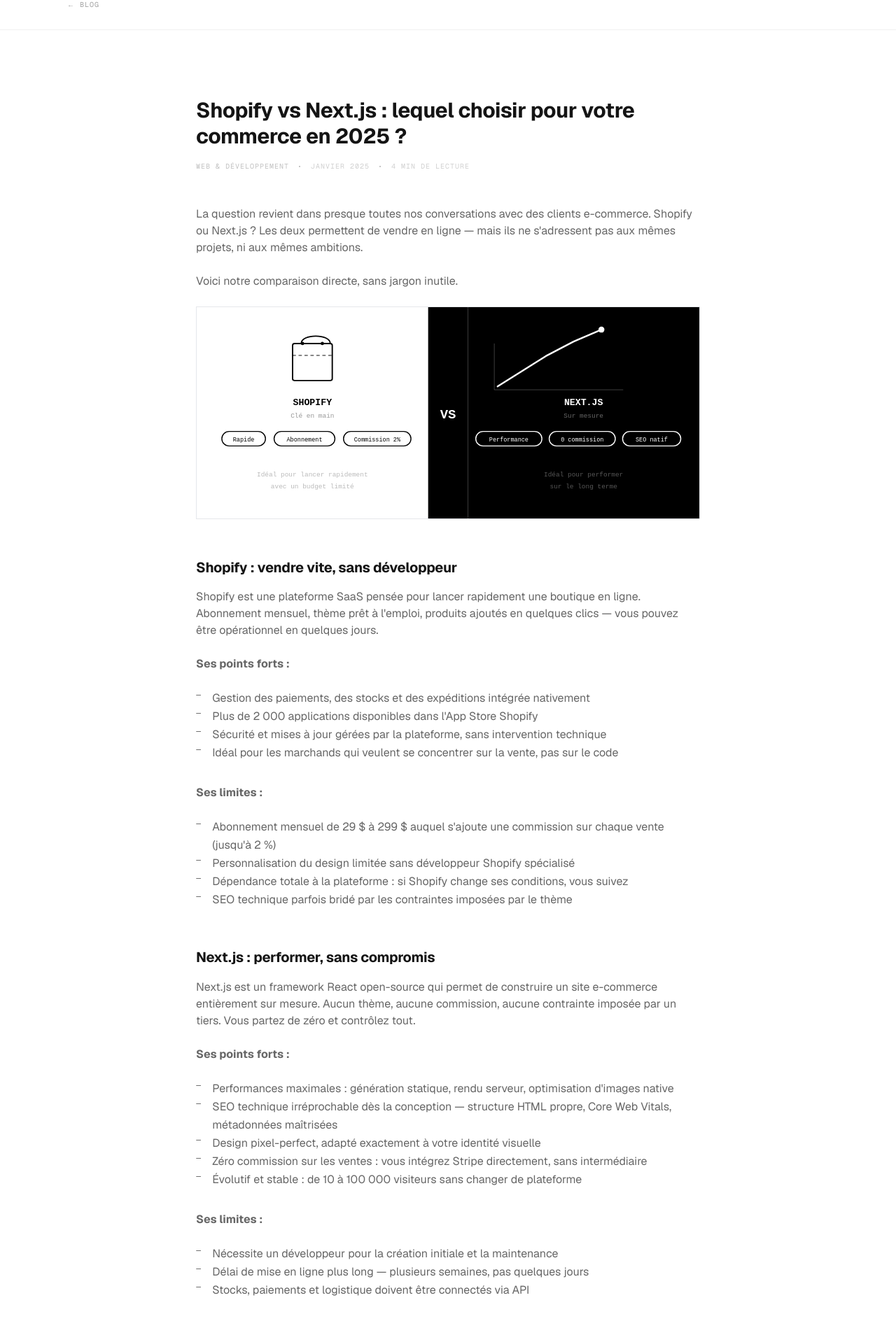
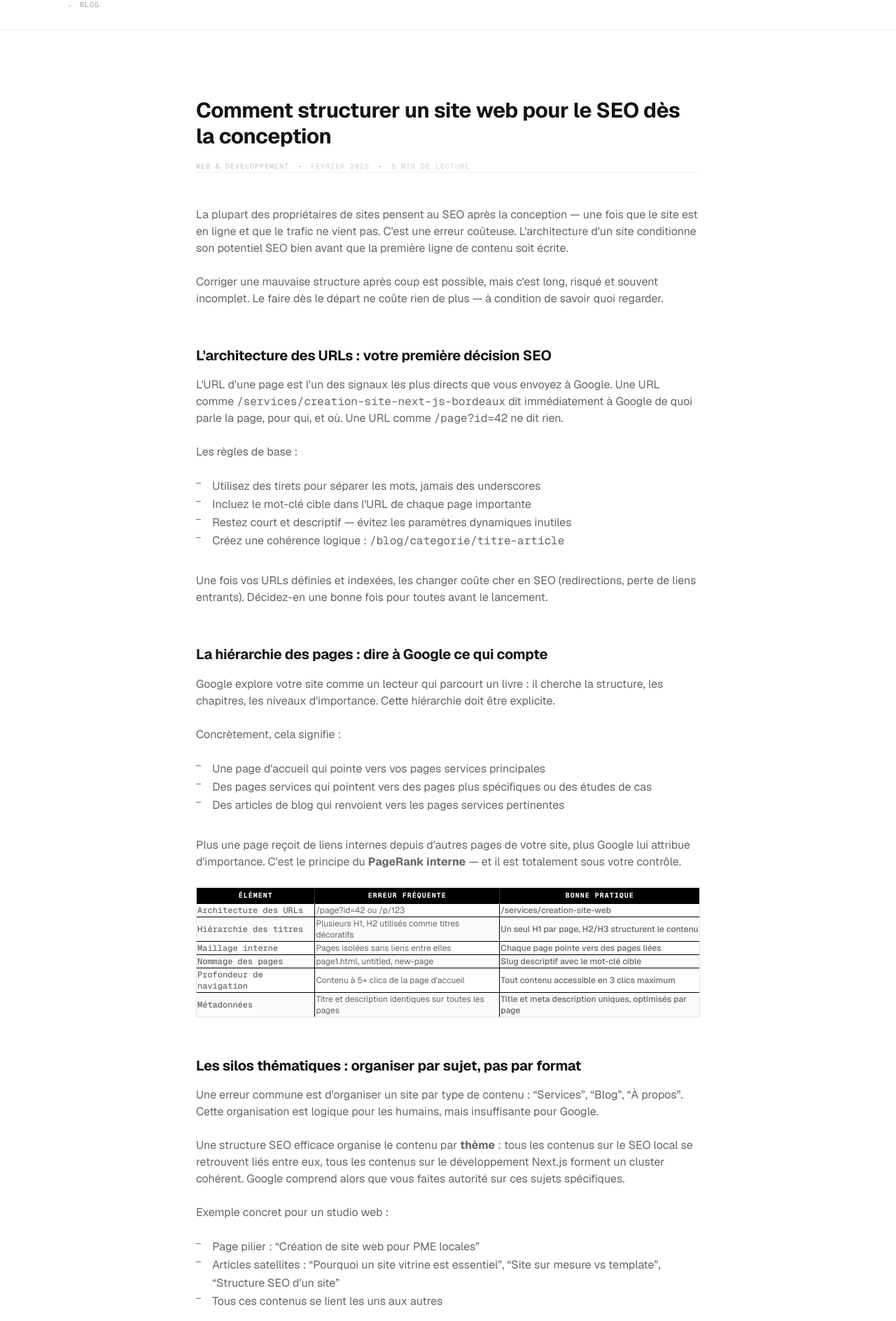
Before and after one commit to loanrmb/torquemade-v2, a Next.js app: page /blog/structurer-site-web-seo-conception in a window 1280 px wide. Shown: the part 120-2008 px from the top of the page at 70% size. Built offline with nearby package versions, Linux system fonts and the light colour scheme.

Commit message:
Update page.mdx

```diff
--- a/app/blog/(articles)/structurer-site-web-seo-conception/page.mdx
+++ b/app/blog/(articles)/structurer-site-web-seo-conception/page.mdx
@@ -1,202 +1,124 @@
 export const metadata = {
-  title: 'Shopify vs Next.js : lequel choisir pour votre commerce en 2025 ?',
-  description: 'Shopify ou Next.js pour votre e-commerce ? Nous comparons les deux solutions pour vous aider à faire le bon choix selon votre projet et vos ambitions.',
+  title: 'Comment structurer un site web pour le SEO dès la conception',
+  description: 'L\'architecture d\'un site web conditionne son SEO bien avant que le premier mot de contenu soit écrit. Voici comment l\'aborder correctement dès le départ.',
 }
 
-export function IllustrationComparaison() {
+export function TableStructure() {
+  const rows = [
+    { element: 'Architecture des URLs', mauvaise: '/page?id=42 ou /p/123', bonne: '/services/creation-site-web' },
+    { element: 'Hiérarchie des titres', mauvaise: 'Plusieurs H1, H2 utilisés comme titres décoratifs', bonne: 'Un seul H1 par page, H2/H3 structurent le contenu' },
+    { element: 'Maillage interne', mauvaise: 'Pages isolées sans liens entre elles', bonne: 'Chaque page pointe vers des pages liées' },
+    { element: 'Nommage des pages', mauvaise: 'page1.html, untitled, new-page', bonne: 'Slug descriptif avec le mot-clé cible' },
+    { element: 'Profondeur de navigation', mauvaise: 'Contenu à 5+ clics de la page d\'accueil', bonne: 'Tout contenu accessible en 3 clics maximum' },
+    { element: 'Métadonnées', mauvaise: 'Titre et description identiques sur toutes les pages', bonne: 'Title et meta description uniques, optimisés par page' },
+  ]
   return (
-    <div className="my-12 overflow-hidden border border-black">
-      <svg viewBox="0 0 760 320" xmlns="http://www.w3.org/2000/svg" className="block w-full">
-
-        {/* === SHOPIFY — panneau gauche === */}
-        <rect x="0" y="0" width="350" height="320" fill="white"/>
-
-        {/* Icône sac de shopping */}
-        <rect x="145" y="55" width="60" height="56" rx="3" fill="none" stroke="black" strokeWidth="2"/>
-        <path d="M158 55 C158 40 202 40 202 55" fill="none" stroke="black" strokeWidth="2"/>
-        <line x1="145" y1="73" x2="205" y2="73" stroke="black" strokeWidth="1" strokeDasharray="5,4"/>
-        <circle cx="160" cy="55" r="2.5" fill="black"/>
-        <circle cx="190" cy="55" r="2.5" fill="black"/>
-
-        {/* Label */}
-        <text x="175" y="148" textAnchor="middle" fontFamily="'Courier New', monospace" fontSize="14" fontWeight="bold" fill="black">SHOPIFY</text>
-        <text x="175" y="167" textAnchor="middle" fontFamily="'Courier New', monospace" fontSize="10" fill="#999">Clé en main</text>
-
-        {/* Tags */}
-        <rect x="38" y="188" width="66" height="22" rx="11" fill="none" stroke="black" strokeWidth="1.5"/>
-        <text x="71" y="203" textAnchor="middle" fontFamily="'Courier New', monospace" fontSize="9" fill="black">Rapide</text>
-
-        <rect x="117" y="188" width="92" height="22" rx="11" fill="none" stroke="black" strokeWidth="1.5"/>
-        <text x="163" y="203" textAnchor="middle" fontFamily="'Courier New', monospace" fontSize="9" fill="black">Abonnement</text>
-
-        <rect x="222" y="188" width="102" height="22" rx="11" fill="none" stroke="black" strokeWidth="1.5"/>
-        <text x="273" y="203" textAnchor="middle" fontFamily="'Courier New', monospace" fontSize="9" fill="black">Commission 2%</text>
-
-        {/* Note bas */}
-        <text x="175" y="256" textAnchor="middle" fontFamily="'Courier New', monospace" fontSize="10" fill="#bbb">Idéal pour lancer rapidement</text>
-        <text x="175" y="274" textAnchor="middle" fontFamily="'Courier New', monospace" fontSize="10" fill="#bbb">avec un budget limité</text>
-
-        {/* === VS — séparateur central === */}
-        <rect x="350" y="0" width="60" height="320" fill="black"/>
-        <text x="380" y="168" textAnchor="middle" fontFamily="'Courier New', monospace" fontSize="20" fontWeight="bold" fill="white">VS</text>
-
-        {/* === NEXT.JS — panneau droit === */}
-        <rect x="410" y="0" width="350" height="320" fill="black"/>
-
-        {/* Graphique performance */}
-        <line x1="450" y1="55" x2="450" y2="125" stroke="white" strokeWidth="1" opacity="0.25"/>
-        <line x1="450" y1="125" x2="645" y2="125" stroke="white" strokeWidth="1" opacity="0.25"/>
-        <polyline points="455,120 490,98 528,74 570,52 612,34" fill="none" stroke="white" strokeWidth="2.5" strokeLinecap="round" strokeLinejoin="round"/>
-        <circle cx="612" cy="34" r="4.5" fill="white"/>
-
-        {/* Label */}
-        <text x="585" y="148" textAnchor="middle" fontFamily="'Courier New', monospace" fontSize="14" fontWeight="bold" fill="white">NEXT.JS</text>
-        <text x="585" y="167" textAnchor="middle" fontFamily="'Courier New', monospace" fontSize="10" fill="#666">Sur mesure</text>
-
-        {/* Tags blancs */}
-        <rect x="422" y="188" width="100" height="22" rx="11" fill="none" stroke="white" strokeWidth="1.5"/>
-        <text x="472" y="203" textAnchor="middle" fontFamily="'Courier New', monospace" fontSize="9" fill="white">Performance</text>
-
-        <rect x="533" y="188" width="100" height="22" rx="11" fill="none" stroke="white" strokeWidth="1.5"/>
-        <text x="583" y="203" textAnchor="middle" fontFamily="'Courier New', monospace" fontSize="9" fill="white">0 commission</text>
-
-        <rect x="644" y="188" width="88" height="22" rx="11" fill="none" stroke="white" strokeWidth="1.5"/>
-        <text x="688" y="203" textAnchor="middle" fontFamily="'Courier New', monospace" fontSize="9" fill="white">SEO natif</text>
-
-        {/* Note bas */}
-        <text x="585" y="256" textAnchor="middle" fontFamily="'Courier New', monospace" fontSize="10" fill="#555">Idéal pour performer</text>
-        <text x="585" y="274" textAnchor="middle" fontFamily="'Courier New', monospace" fontSize="10" fill="#555">sur le long terme</text>
-
-      </svg>
+    <div className="my-12 overflow-x-auto border border-black">
+      <table className="w-full border-collapse text-sm">
+        <thead>
+          <tr className="bg-black text-white">
+            <th className="p-3 text-left font-mono text-[10px] uppercase tracking-widest">Élément</th>
+            <th className="p-3 text-left font-mono text-[10px] uppercase tracking-widest" style={{borderLeft:'1px solid rgba(255,255,255,0.15)'}}>Erreur fréquente</th>
+            <th className="p-3 text-left font-mono text-[10px] uppercase tracking-widest" style={{borderLeft:'1px solid rgba(255,255,255,0.15)'}}>Bonne pratique</th>
+          </tr>
+        </thead>
+        <tbody>
+          {rows.map((row, i) => (
+            <tr key={i} style={{borderTop:'1px solid black', background: i % 2 === 1 ? '#fafafa' : 'white'}}>
+              <td className="p-3 font-mono text-xs font-medium">{row.element}</td>
+              <td className="p-3 text-xs" style={{borderLeft:'1px solid black'}}>{row.mauvaise}</td>
+              <td className="p-3 text-xs font-medium" style={{borderLeft:'1px solid black'}}>{row.bonne}</td>
+            </tr>
+          ))}
+        </tbody>
+      </table>
     </div>
   )
 }
 
-export function IllustrationDecision() {
-  return (
-    <div className="my-12 overflow-hidden border border-black">
-      <svg viewBox="0 0 760 268" xmlns="http://www.w3.org/2000/svg" className="block w-full">
+# Comment structurer un site web pour le SEO dès la conception
 
-        {/* Header */}
-        <rect x="0" y="0" width="760" height="46" fill="black"/>
-        <text x="380" y="28" textAnchor="middle" fontFamily="'Courier New', monospace" fontSize="11" fill="white" letterSpacing="4">QUEL PROFIL ÊTES-VOUS ?</text>
-
-        {/* Panneau gauche — Shopify */}
-        <rect x="0" y="46" width="374" height="222" fill="white"/>
-
-        <text x="52" y="90" fontFamily="'Courier New', monospace" fontSize="11" fontWeight="bold" fill="black" letterSpacing="2">SHOPIFY</text>
-
-        <rect x="52" y="105" width="12" height="12" rx="2" fill="black"/>
-        <text x="75" y="116" fontFamily="'Courier New', monospace" fontSize="10.5" fill="#333">Budget serré ou projet de test</text>
-
-        <rect x="52" y="128" width="12" height="12" rx="2" fill="black"/>
-        <text x="75" y="139" fontFamily="'Courier New', monospace" fontSize="10.5" fill="#333">Lancement en quelques jours</text>
-
-        <rect x="52" y="151" width="12" height="12" rx="2" fill="black"/>
-        <text x="75" y="162" fontFamily="'Courier New', monospace" fontSize="10.5" fill="#333">Produits standards, catalogue simple</text>
-
-        <rect x="52" y="174" width="12" height="12" rx="2" fill="black"/>
-        <text x="75" y="185" fontFamily="'Courier New', monospace" fontSize="10.5" fill="#333">Pas de développeur dans l&apos;équipe</text>
-
-        <rect x="52" y="216" width="164" height="32" rx="16" fill="black"/>
-        <text x="134" y="236" textAnchor="middle" fontFamily="'Courier New', monospace" fontSize="10.5" fill="white">→ Choisissez Shopify</text>
-
-        {/* Séparateur */}
-        <line x1="375" y1="46" x2="375" y2="268" stroke="black" strokeWidth="2"/>
-
-        {/* Panneau droit — Next.js */}
-        <rect x="386" y="46" width="374" height="222" fill="black"/>
-
-        <text x="436" y="90" fontFamily="'Courier New', monospace" fontSize="11" fontWeight="bold" fill="white" letterSpacing="2">NEXT.JS</text>
-
-        <rect x="432" y="105" width="12" height="12" rx="2" fill="white"/>
-        <text x="455" y="116" fontFamily="'Courier New', monospace" fontSize="10.5" fill="#ccc">Design sur mesure, identité forte</text>
-
-        <rect x="432" y="128" width="12" height="12" rx="2" fill="white"/>
-        <text x="455" y="139" fontFamily="'Courier New', monospace" fontSize="10.5" fill="#ccc">SEO prioritaire, vision long terme</text>
-
-        <rect x="432" y="151" width="12" height="12" rx="2" fill="white"/>
-        <text x="455" y="162" fontFamily="'Courier New', monospace" fontSize="10.5" fill="#ccc">Modèle de vente spécifique</text>
-
-        <rect x="432" y="174" width="12" height="12" rx="2" fill="white"/>
-        <text x="455" y="185" fontFamily="'Courier New', monospace" fontSize="10.5" fill="#ccc">Volume de ventes {'>'}  5 000 €/mois</text>
-
-        <rect x="432" y="216" width="164" height="32" rx="16" fill="white"/>
-        <text x="514" y="236" textAnchor="middle" fontFamily="'Courier New', monospace" fontSize="10.5" fill="black">→ Choisissez Next.js</text>
-
-      </svg>
-    </div>
-  )
-}
-
-# Shopify vs Next.js : lequel choisir pour votre commerce en 2025 ?
-
-<div className="mb-12 flex flex-wrap items-center gap-3 border-b border-black pb-8 font-mono text-[10px] uppercase tracking-widest">
-  <span className="opacity-40">Web & Développement</span>
+<div className="mb-12 flex flex-wrap items-center gap-3 pb-8 font-mono text-[10px] uppercase tracking-widest" style={{borderBottom:'1px solid hsl(var(--border-subtle))'}}>
+  <span className="opacity-40">Web &amp; Développement</span>
   <span className="opacity-20">·</span>
-  <span className="opacity-30">Janvier 2025</span>
+  <span className="opacity-30">Février 2025</span>
   <span className="opacity-20">·</span>
-  <span className="opacity-30">4 min de lecture</span>
+  <span className="opacity-30">5 min de lecture</span>
 </div>
 
-La question revient dans presque toutes nos conversations avec des clients e-commerce. Shopify ou Next.js ? Les deux permettent de vendre en ligne — mais ils ne s'adressent pas aux mêmes projets, ni aux mêmes ambitions.
+La plupart des propriétaires de sites pensent au SEO après la conception — une fois que le site est en ligne et que le trafic ne vient pas. C&apos;est une erreur coûteuse. L&apos;architecture d&apos;un site conditionne son potentiel SEO bien avant que la première ligne de contenu soit écrite.
 
-Voici notre comparaison directe, sans jargon inutile.
+Corriger une mauvaise structure après coup est possible, mais c&apos;est long, risqué et souvent incomplet. Le faire dès le départ ne coûte rien de plus — à condition de savoir quoi regarder.
 
-<IllustrationComparaison />
+## L&apos;architecture des URLs : votre première décision SEO
 
-## Shopify : vendre vite, sans développeur
+L&apos;URL d&apos;une page est l&apos;un des signaux les plus directs que vous envoyez à Google. Une URL comme `/services/creation-site-next-js-bordeaux` dit immédiatement à Google de quoi parle la page, pour qui, et où. Une URL comme `/page?id=42` ne dit rien.
 
-Shopify est une plateforme SaaS pensée pour lancer rapidement une boutique en ligne. Abonnement mensuel, thème prêt à l'emploi, produits ajoutés en quelques clics — vous pouvez être opérationnel en quelques jours.
+Les règles de base :
 
-**Ses points forts :**
+- Utilisez des tirets pour séparer les mots, jamais des underscores
+- Incluez le mot-clé cible dans l&apos;URL de chaque page importante
+- Restez court et descriptif — évitez les paramètres dynamiques inutiles
+- Créez une cohérence logique : `/blog/categorie/titre-article`
 
-- Gestion des paiements, des stocks et des expéditions intégrée nativement
-- Plus de 2 000 applications disponibles dans l'App Store Shopify
-- Sécurité et mises à jour gérées par la plateforme, sans intervention technique
-- Idéal pour les marchands qui veulent se concentrer sur la vente, pas sur le code
+Une fois vos URLs définies et indexées, les changer coûte cher en SEO (redirections, perte de liens entrants). Décidez-en une bonne fois pour toutes avant le lancement.
 
-**Ses limites :**
+## La hiérarchie des pages : dire à Google ce qui compte
 
-- Abonnement mensuel de 29 $ à 299 $ auquel s'ajoute une commission sur chaque vente (jusqu'à 2 %)
-- Personnalisation du design limitée sans développeur Shopify spécialisé
-- Dépendance totale à la plateforme : si Shopify change ses conditions, vous suivez
-- SEO technique parfois bridé par les contraintes imposées par le thème
+Google explore votre site comme un lecteur qui parcourt un livre : il cherche la structure, les chapitres, les niveaux d&apos;importance. Cette hiérarchie doit être explicite.
 
-## Next.js : performer, sans compromis
+Concrètement, cela signifie :
 
-Next.js est un framework React open-source qui permet de construire un site e-commerce entièrement sur mesure. Aucun thème, aucune commission, aucune contrainte imposée par un tiers. Vous partez de zéro et contrôlez tout.
+- Une page d&apos;accueil qui pointe vers vos pages services principales
+- Des pages services qui pointent vers des pages plus spécifiques ou des études de cas
+- Des articles de blog qui renvoient vers les pages services pertinentes
 
-**Ses points forts :**
+Plus une page reçoit de liens internes depuis d&apos;autres pages de votre site, plus Google lui attribue d&apos;importance. C&apos;est le principe du **PageRank interne** — et il est totalement sous votre contrôle.
 
-- Performances maximales : génération statique, rendu serveur, optimisation d'images native
-- SEO technique irréprochable dès la conception — structure HTML propre, Core Web Vitals, métadonnées maîtrisées
-- Design pixel-perfect, adapté exactement à votre identité visuelle
-- Zéro commission sur les ventes : vous intégrez Stripe directement, sans intermédiaire
-- Évolutif et stable : de 10 à 100 000 visiteurs sans changer de plateforme
+<TableStructure />
 
-**Ses limites :**
+## Les silos thématiques : organiser par sujet, pas par format
 
-- Nécessite un développeur pour la création initiale et la maintenance
-- Délai de mise en ligne plus long — plusieurs semaines, pas quelques jours
-- Stocks, paiements et logistique doivent être connectés via API
+Une erreur commune est d&apos;organiser un site par type de contenu : &ldquo;Services&rdquo;, &ldquo;Blog&rdquo;, &ldquo;À propos&rdquo;. Cette organisation est logique pour les humains, mais insuffisante pour Google.
 
-<IllustrationDecision />
+Une structure SEO efficace organise le contenu par **thème** : tous les contenus sur le SEO local se retrouvent liés entre eux, tous les contenus sur le développement Next.js forment un cluster cohérent. Google comprend alors que vous faites autorité sur ces sujets spécifiques.
 
-## Le calcul que personne ne fait
+Exemple concret pour un studio web :
 
-Sur 10 000 € de ventes mensuelles, la commission Shopify représente entre 50 € et 200 € par mois. Sur trois ans, c'est potentiellement le coût d'un site Next.js sur mesure — développé une fois, sans commission à perpétuité.
+- Page pilier : &ldquo;Création de site web pour PME locales&rdquo;
+- Articles satellites : &ldquo;Pourquoi un site vitrine est essentiel&rdquo;, &ldquo;Site sur mesure vs template&rdquo;, &ldquo;Structure SEO d&apos;un site&rdquo;
+- Tous ces contenus se lient les uns aux autres
 
-C'est la raison pour laquelle la grande majorité de nos clients e-commerce choisissent Next.js après notre première conversation. Non pas parce que c'est plus technique, mais parce que c'est plus rentable à moyen terme.
+Ce maillage thématique renforce l&apos;autorité de la page pilier — qui remonte dans les résultats Google.
 
-**Si votre volume dépasse les 5 000 € de ventes mensuelles, le calcul penche clairement vers Next.js.**
+## La profondeur de navigation : trois clics maximum
 
-## Notre position
+Google accorde moins d&apos;importance aux pages difficiles à atteindre. Si un contenu important se trouve à cinq clics de votre page d&apos;accueil, il sera moins bien indexé que s&apos;il était accessible en deux.
 
-Nous développons les deux solutions selon les besoins du projet. Pour un artisan qui veut tester sa première boutique avec 30 références, Shopify est souvent la réponse pragmatique. Pour un commerce établi qui veut dominer son marché local sur Google et maximiser ses marges, Next.js s'impose presque systématiquement.
+La règle des trois clics n&apos;est pas absolue, mais elle force une discipline utile : si vous ne pouvez pas accéder à une page importante en trois clics depuis l&apos;accueil, votre architecture mérite d&apos;être revue.
 
-Dans les deux cas, l'objectif reste le même : un site qui vous amène des clients, pas un site vitrine qui dort.
+## Les métadonnées : une page, un sujet, un message
+
+Chaque page de votre site doit avoir un `title` et une `meta description` uniques. Ces éléments sont ce que Google affiche dans ses résultats — et ce que l&apos;utilisateur lit pour décider de cliquer ou non.
+
+Un `title` efficace :
+- Contient le mot-clé principal en début de phrase
+- Reste sous 60 caractères
+- Est différent sur chaque page du site
+
+Une `meta description` efficace :
+- Résume la page en une ou deux phrases
+- Incite au clic avec un bénéfice clair
+- Reste sous 155 caractères
+
+Sur un site Next.js, ces métadonnées sont définies directement dans le code de chaque page — aucun plugin requis, aucun risque d&apos;oubli.
+
+## Construire la structure avant le contenu
+
+Notre approche sur chaque projet : avant d&apos;écrire une seule ligne de contenu, nous définissons l&apos;arborescence complète du site, les URLs cibles, la hiérarchie des pages et le maillage interne prévu. Cette phase prend quelques heures — et elle conditionne les performances SEO des mois suivants.
+
+Un site bien structuré dès le départ indexe plus vite, se positionne mieux, et résiste mieux aux mises à jour d&apos;algorithme Google. C&apos;est un investissement de conception qui se mesure en résultats concrets dans Search Console.
 
 ---
 
-*Vous hésitez entre les deux pour votre projet ? [Contactez-nous](/contact) — nous vous donnons une recommandation claire en 30 minutes.*
+*Vous construisez un nouveau site ou envisagez une refonte ? [Contactez-nous](/contact) — nous réalisons l&apos;audit de votre architecture actuelle et vous proposons une structure optimisée.*
```
